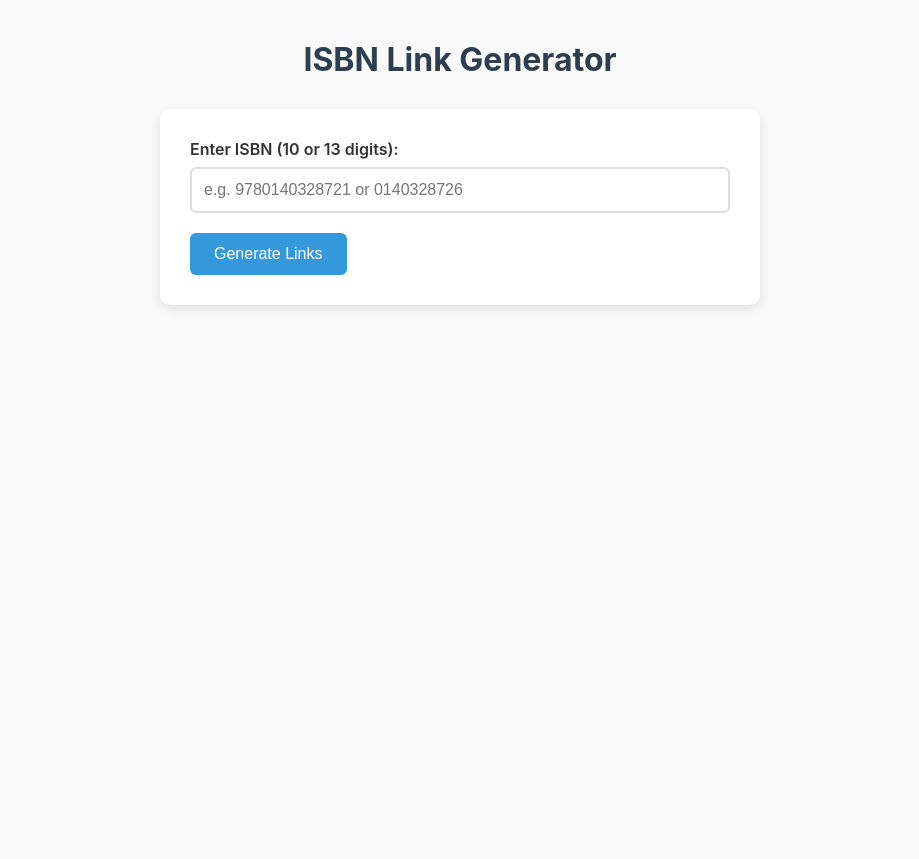
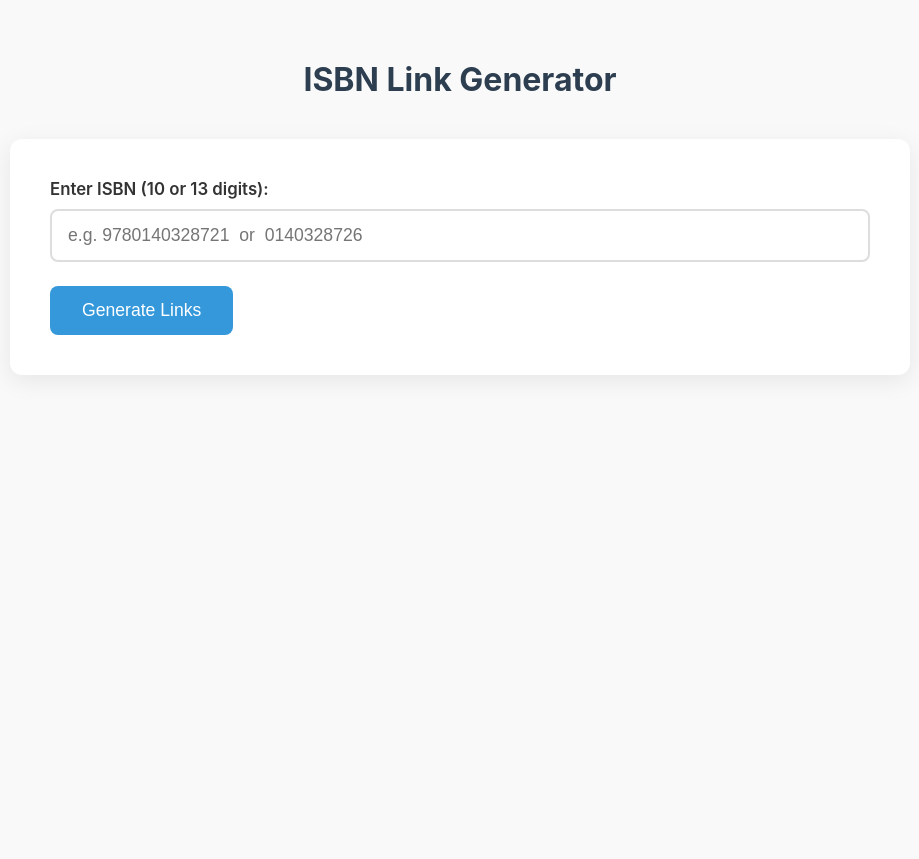
Before and after one commit to evohnave/BookTracker, a FastAPI app: template templates/helper.html in a window 1280 px wide. Shown: the top 859 px of the page, without its empty margins (180-1099 px from the left). Before the commit the page ends 309 px from the top, so only its background shows below. Run offline with FastAPI, Linux system fonts and the light colour scheme; the template is opened without the code that fills it, so the values that code supplies are empty.

Commit message:
Fix display width

```diff
--- a/templates/helper.html
+++ b/templates/helper.html
@@ -7,49 +7,59 @@
     <style>
         body {
             font-family: -apple-system, BlinkMacSystemFont, 'Segoe UI', Roboto, sans-serif;
-            max-width: 600px;
-            margin: 40px auto;
-            padding: 0 20px;
+            margin: 40px 20px;
             background: #f9f9f9;
             color: #333;
+            min-height: 100vh;
         }
         h1 {
             text-align: center;
             color: #2c3e50;
-            margin-bottom: 30px;
+            margin-bottom: 40px;
         }
         .container {
             background: white;
-            padding: 30px;
-            border-radius: 10px;
-            box-shadow: 0 4px 12px rgba(0,0,0,0.1);
+            padding: 40px;
+            border-radius: 12px;
+            box-shadow: 0 6px 24px rgba(0,0,0,0.08);
+            margin: 0 auto;
+            max-width: 900px;          /* ← made wider */
+            width: 100%;
+            box-sizing: border-box;
+        }
+        @media (max-width: 960px) {
+            .container {
+                max-width: 100%;
+                padding: 28px 20px;
+            }
         }
         label {
             display: block;
-            margin-bottom: 8px;
+            margin-bottom: 10px;
             font-weight: 600;
+            font-size: 1.05rem;
         }
         input[type="text"] {
             width: 100%;
-            padding: 12px;
-            font-size: 16px;
+            padding: 14px 16px;
+            font-size: 1.1rem;
             border: 2px solid #ddd;
-            border-radius: 6px;
+            border-radius: 8px;
             box-sizing: border-box;
-            margin-bottom: 20px;
+            margin-bottom: 24px;
         }
         input[type="text"]:focus {
             outline: none;
             border-color: #3498db;
-            box-shadow: 0 0 0 3px rgba(52,152,219,0.15);
+            box-shadow: 0 0 0 4px rgba(52,152,219,0.12);
         }
         button {
             background: #3498db;
             color: white;
             border: none;
-            padding: 12px 24px;
-            font-size: 16px;
-            border-radius: 6px;
+            padding: 14px 32px;
+            font-size: 1.1rem;
+            border-radius: 8px;
             cursor: pointer;
             transition: background 0.2s;
         }
@@ -57,12 +67,12 @@
             background: #2980b9;
         }
         #results {
-            margin-top: 30px;
+            margin-top: 36px;
             display: none;
         }
         .link-item {
-            margin: 16px 0;
-            font-size: 17px;
+            margin: 20px 0;
+            font-size: 1.1rem;
         }
         .link-item a {
             color: #2c3e50;
@@ -71,6 +81,7 @@
             border-bottom: 2px solid #3498db;
             padding-bottom: 2px;
             transition: all 0.2s;
+            word-break: break-all;
         }
         .link-item a:hover {
             color: #3498db;
@@ -79,7 +90,14 @@
         .label {
             font-weight: bold;
             color: #555;
-            margin-right: 10px;
+            margin-right: 12px;
+            min-width: 110px;
+            display: inline-block;
+        }
+
+        /* Center the whole thing vertically a bit nicer on tall screens */
+        body > *:first-child {
+            margin-top: min(8vh, 60px);
         }
     </style>
 </head>
@@ -89,7 +107,7 @@
 
     <div class="container">
         <label for="isbn">Enter ISBN (10 or 13 digits):</label>
-        <input type="text" id="isbn" placeholder="e.g. 9780140328721 or 0140328726" autocomplete="off">
+        <input type="text" id="isbn" placeholder="e.g. 9780140328721  or  0140328726" autocomplete="off">
 
         <button onclick="generateLinks()">Generate Links</button>
 
@@ -110,7 +128,6 @@
             const isbnInput = document.getElementById('isbn').value.trim();
             const resultsDiv = document.getElementById('results');
 
-            // Remove any non-digit or non-X characters (very basic cleanup)
             const cleanIsbn = isbnInput.replace(/[^0-9X]/gi, '');
 
             if (cleanIsbn.length === 0) {
@@ -118,22 +135,18 @@
                 return;
             }
 
-            // Build URLs
             const openLibUrl = `https://openlibrary.org/isbn/${cleanIsbn}.json`;
             const googleUrl  = `https://www.googleapis.com/books/v1/volumes?q=isbn:${cleanIsbn}`;
 
-            // Update links
             document.getElementById('openlibrary-link').href = openLibUrl;
             document.getElementById('openlibrary-link').textContent = openLibUrl;
 
             document.getElementById('googlebooks-link').href = googleUrl;
             document.getElementById('googlebooks-link').textContent = googleUrl;
 
-            // Show results
             resultsDiv.style.display = 'block';
         }
 
-        // Optional: generate links when pressing Enter
         document.getElementById('isbn').addEventListener('keypress', function(e) {
             if (e.key === 'Enter') {
                 generateLinks();
```
